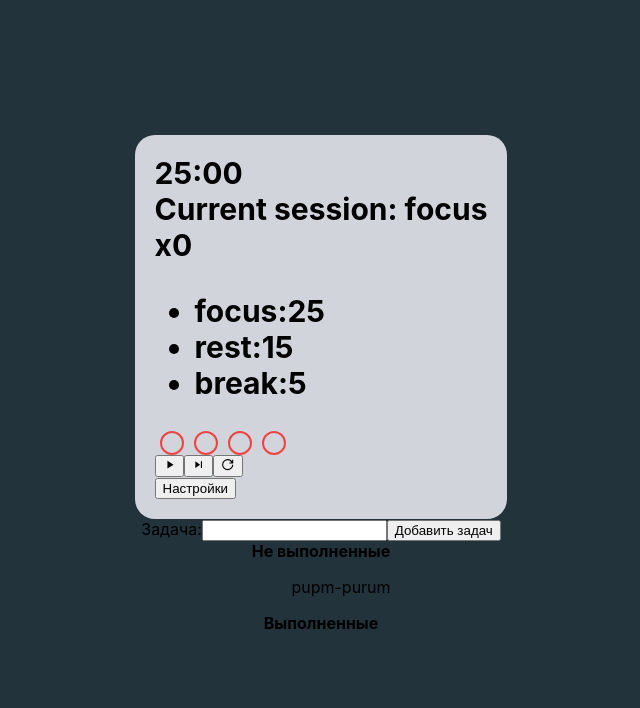
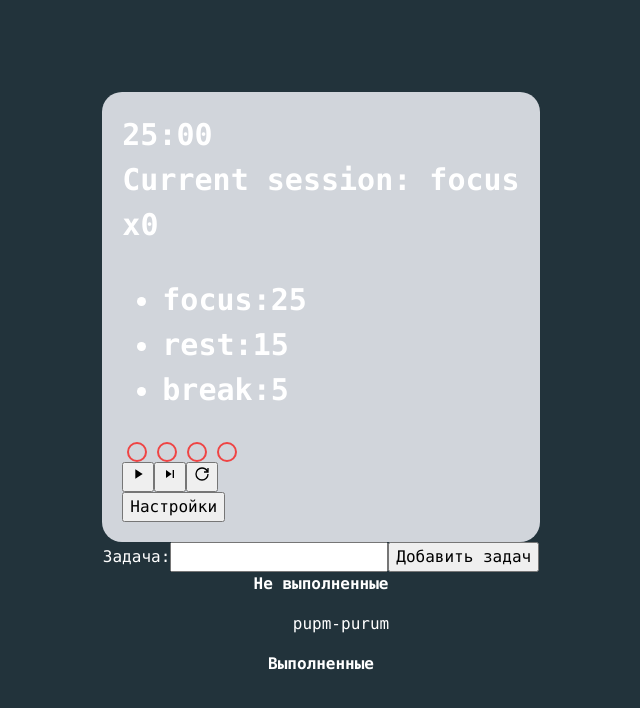
Before and after one commit to git-dmitriy/pomodoro-app, a React (Create React App) app: page / in a window 1280 px wide. Shown: the top 708 px of the page, without its empty margins (319-959 px from the left). Built offline with nearby package versions, Linux system fonts and the light colour scheme.

Commit message:
Add global styles

```diff
--- a/src/App.tsx
+++ b/src/App.tsx
@@ -1,13 +1,14 @@
-import { TasksList } from 'components/tasks/TasksList';
-import './App.css';
-import { Layout } from './components/layout/Layout';
-import { TimerContainer } from './components/timer/TimerContainer';
+import { TasksList } from 'components/tasks/tasksList';
+import { Layout } from 'components/layout/Layout';
+import { TimerContainer } from 'components/timer/TimerContainer';
+import { GlobalStyles } from 'components/ui/GlobalStyles';
 
 function App() {
   return (
     <Layout>
       <TimerContainer />
       <TasksList />
+      <GlobalStyles />
     </Layout>
   );
 }
--- /dev/null
+++ b/src/components/ui/GlobalStyles.ts
@@ -0,0 +1,64 @@
+import { createGlobalStyle } from 'styled-components';
+
+export const GlobalStyles = createGlobalStyle`
+*,
+*::before,
+*::after {
+  box-sizing: border-box;
+}
+
+body {
+  min-height: 100vh;
+  scroll-behavior: smooth;
+  text-rendering: optimizeSpeed;
+  line-height: 1.5;
+  font-family: 'ui-monospace', 'SFMono-Regular', 'Menlo', 'Monaco', 'Consolas',
+      'Liberation Mono', 'Courier New', monospace;
+  color: white;
+  user-select: none;
+}
+
+body,
+h1,
+h2,
+h3,
+h4,
+p,
+ul[class],
+ol[class],
+li,
+figure,
+figcaption,
+blockquote,
+dl,
+dd {
+  margin: 0;
+}
+
+ul[class],
+ol[class] {
+  padding: 0;
+  list-style: none;
+}
+
+a:not([class]) {
+  text-decoration-skip-ink: auto;
+}
+
+input,
+button,
+textarea,
+select {
+  font: inherit;
+}
+
+@media (prefers-reduced-motion: reduce) {
+  * {
+    animation-duration: 0.01ms !important;
+    animation-iteration-count: 1 !important;
+    transition-duration: 0.01ms !important;
+    scroll-behavior: auto !important;
+  }
+}
+
+`;
--- a/src/index.css
+++ /dev/null
@@ -1,13 +0,0 @@
-body {
-  margin: 0;
-  font-family: -apple-system, BlinkMacSystemFont, 'Segoe UI', 'Roboto', 'Oxygen',
-    'Ubuntu', 'Cantarell', 'Fira Sans', 'Droid Sans', 'Helvetica Neue',
-    sans-serif;
-  -webkit-font-smoothing: antialiased;
-  -moz-osx-font-smoothing: grayscale;
-}
-
-code {
-  font-family: source-code-pro, Menlo, Monaco, Consolas, 'Courier New',
-    monospace;
-}
```
Also changed, not shown: src/index.tsx (+3 -4 lines).
